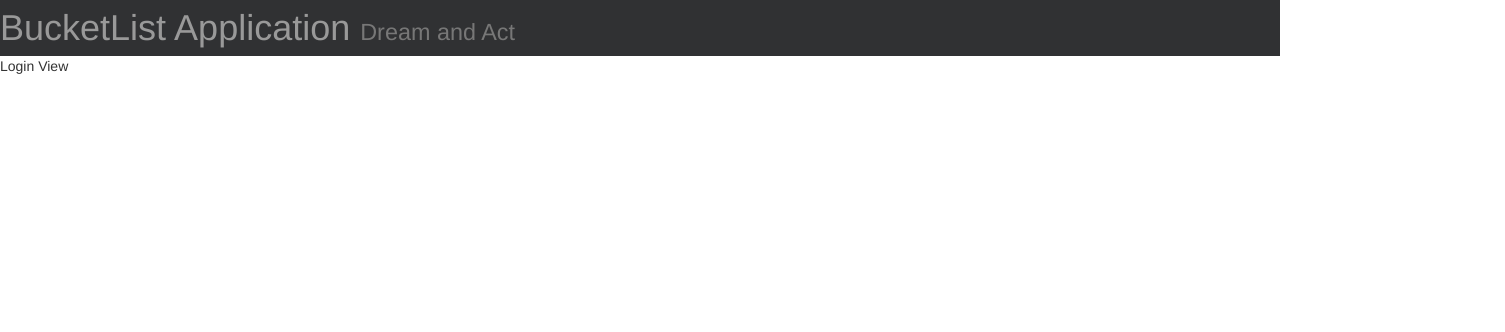
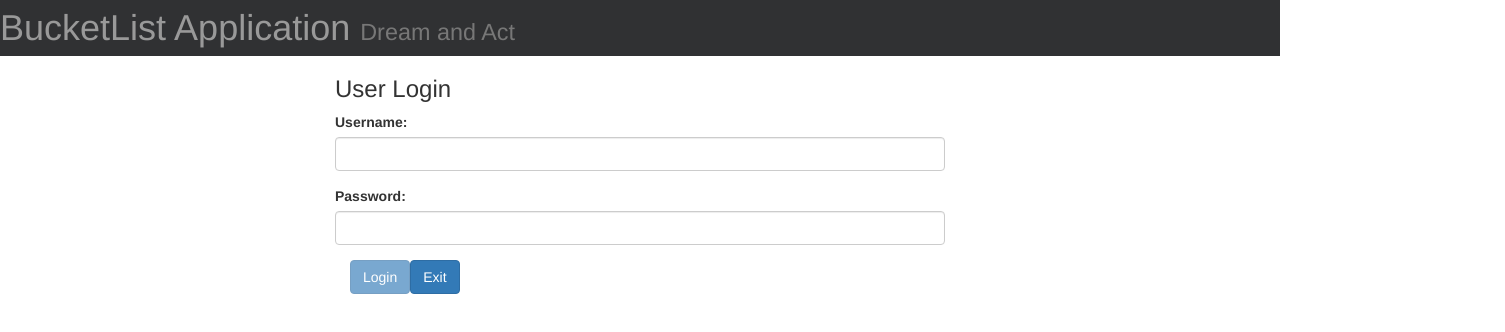
Before and after one commit to Mbarak-Mbigo/cp2-frontend, an Angular app: page /login in a window 1280 px wide. Shown: the top 332 px of the page, 1505 px wide, since content can reach past the window. Built offline with nearby package versions, Linux system fonts and the light colour scheme.

Commit message:
add login logic

```diff
--- a/src/app/core/base/login/login.component.html
+++ b/src/app/core/base/login/login.component.html
@@ -1,3 +1,17 @@
-<div class="" >
-  {{loginTitle}}
+<div class='col-md-6 col-md-offset-3'>
+  <h3>User Login</h3>
+  <form [formGroup]="userLoginForm" (ngSubmit)="f.form.valid && onLogin()" #f='ngForm' novalidate="">
+    <div class="form-group">
+      <label>Username:</label>
+      <input type="text" class="form-control" formControlName="username" />
+    </div>
+    <div class="form-group">
+      <label>Password:</label>
+      <input type="password" class="form-control" formControlName="password"/>
+    </div>
+    <div class="container">
+      <button [disabled]="!userLoginForm.valid" type="submit" class="btn btn-primary">Login</button>
+      <a routerLink='/home' routerLinkActive='active' class="btn btn-primary">Exit</a>
+    </div>
+  </form>
 </div>
--- a/src/app/core/base/login/login.component.ts
+++ b/src/app/core/base/login/login.component.ts
@@ -1,4 +1,9 @@
 import { Component, OnInit } from '@angular/core';
+import { Router, ActivatedRoute } from '@angular/router';
+import { FormGroup, FormBuilder , Validators } from '@angular/forms';
+
+import { AlertService } from '../../../shared/services/alert/alert.service';
+import { AuthService } from '../../../shared/services/authservice/auth.service';
 
 @Component({
   selector: 'app-login',
@@ -6,10 +11,39 @@ import { Component, OnInit } from '@angular/core';
   styleUrls: ['./login.component.css']
 })
 export class LoginComponent implements OnInit {
-  loginTitle: string = 'Login View'
-  constructor() { }
+  userLoginForm: FormGroup;
+  loading = false;
+  returnUrl: string;
+  constructor(
+        private formBuilder: FormBuilder,
+        private route: ActivatedRoute,
+        private router: Router,
+        private authService: AuthService,
+        private alertService: AlertService) { }
 
   ngOnInit() {
+    this.userLoginForm = this.formBuilder.group({
+      username: [null, [Validators.required]],
+      password: [null, [Validators.required]]
+    })
+    // // get return url from route parameters or default to '/'
+    this.returnUrl = this.route.snapshot.queryParams['returnUrl'] || '/dashboard';
+  }
+
+  onLogin(){
+    this.authService.logInUser(this.userLoginForm.value['username'],
+                                this.userLoginForm.value['password'])
+      .subscribe(
+          responseData => {
+            // on successful login
+            console.log('login successful')
+            this.router.navigate([this.returnUrl]);
+          },
+          registerError =>{
+            // on login fail
+            this.alertService.error(registerError);
+            this.loading = false;
+          });
   }
 
 }
--- a/src/app/shared/services/register/register.service.ts
+++ b/src/app/shared/services/register/register.service.ts
@@ -31,7 +31,7 @@ export class RegisterService {
         if (accessData) {
           localStorage.setItem('accessToken', accessData['token']);
         }
-      })
+      });
     }
 
 }
```
